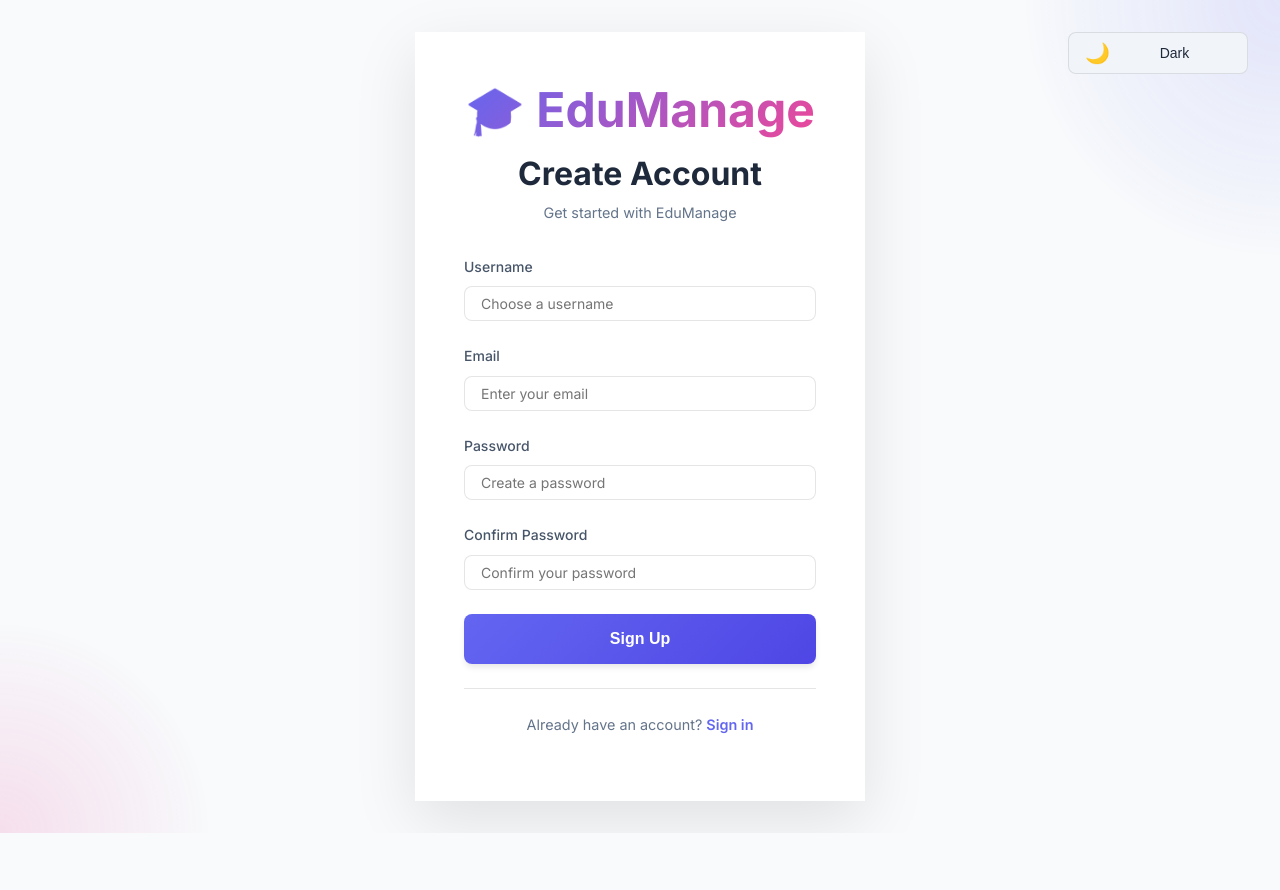
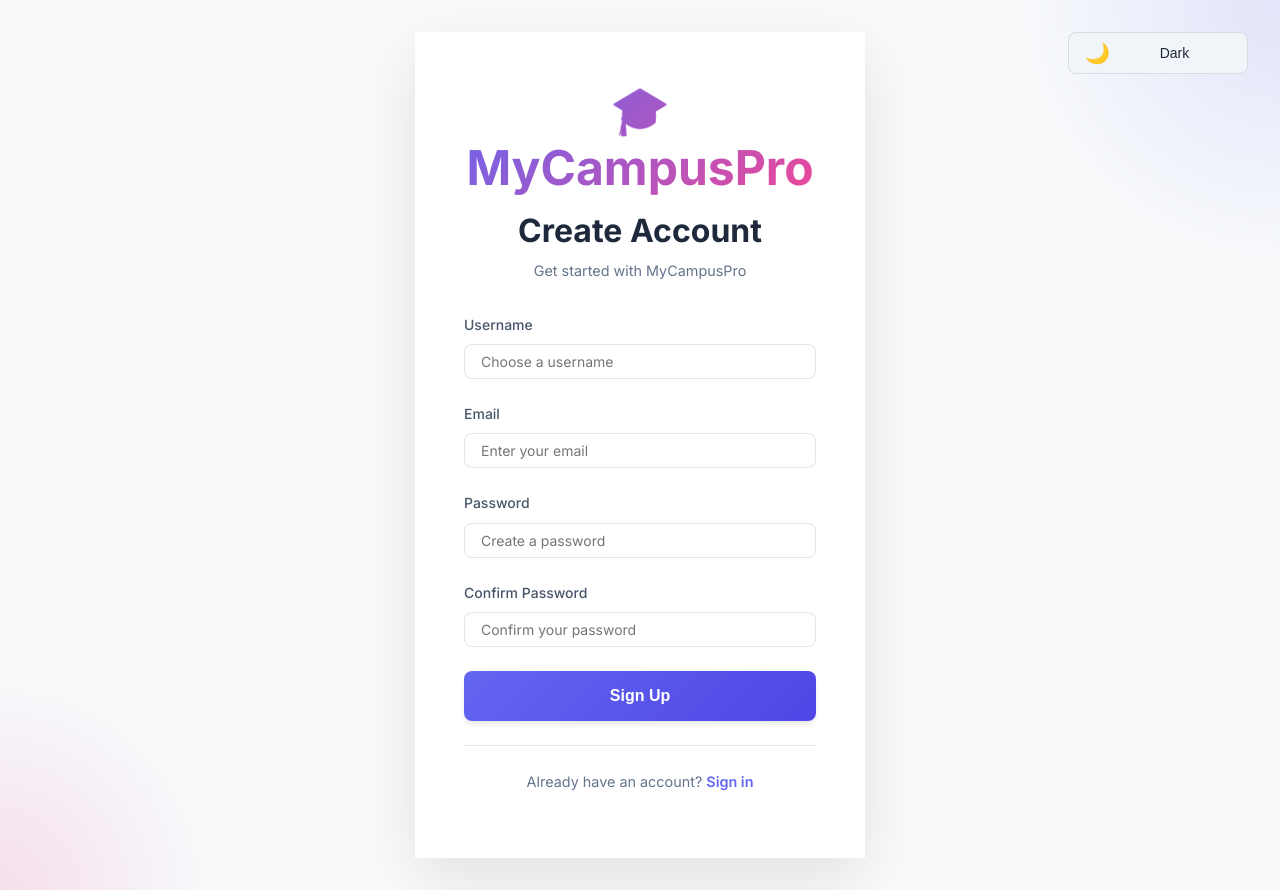
Before and after one commit to thecuriousjuel/OpenCampusPro, a React (Vite) app in the folder frontend/: page /register in a window 1280 px wide. Before the commit the page ends 833 px from the top, so only its background shows below. Built offline with nearby package versions, Linux system fonts and the light colour scheme.

Commit message:
App is working

```diff
--- a/frontend/index.html
+++ b/frontend/index.html
@@ -4,7 +4,7 @@
     <meta charset="UTF-8" />
     <link rel="icon" type="image/svg+xml" href="/vite.svg" />
     <meta name="viewport" content="width=device-width, initial-scale=1.0" />
-    <title>EduManage - Student Management System</title>
+    <title>MyCampusPro</title>
     <meta name="description" content="Comprehensive student management system for educational institutions" />
   </head>
   <body>
--- a/frontend/src/components/Sidebar.jsx
+++ b/frontend/src/components/Sidebar.jsx
@@ -1,3 +1,4 @@
+import { useState } from 'react';
 import { Link, useLocation, useNavigate } from 'react-router-dom';
 import { useAuth } from '../context/AuthContext';
 import ThemeToggle from './ThemeToggle';
@@ -7,6 +8,7 @@ const Sidebar = () => {
     const location = useLocation();
     const navigate = useNavigate();
     const { logout } = useAuth();
+    const [isLogoutHovered, setIsLogoutHovered] = useState(false);
 
     const menuItems = [
         { path: '/dashboard', icon: '📊', label: 'Dashboard' },
@@ -27,7 +29,7 @@ const Sidebar = () => {
     return (
         <div className="sidebar">
             <div className="sidebar-header">
-                <h2 className="sidebar-logo">🎓 EduManage</h2>
+                <h2 className="sidebar-logo">🎓 MyCampusPro</h2>
             </div>
 
             <nav className="sidebar-nav">
@@ -45,8 +47,13 @@ const Sidebar = () => {
 
             <div className="sidebar-footer">
                 <ThemeToggle />
-                <button onClick={handleLogout} className="logout-button">
-                    <span className="logout-icon">🚪</span>
+                <button
+                    onClick={handleLogout}
+                    className="logout-button"
+                    onMouseEnter={() => setIsLogoutHovered(true)}
+                    onMouseLeave={() => setIsLogoutHovered(false)}
+                >
+                    <span className="logout-icon">{isLogoutHovered ? '🚶‍♂️' : '🚪'}</span>
                     <span className="logout-label">Logout</span>
                 </button>
             </div>
--- a/frontend/src/pages/Login.jsx
+++ b/frontend/src/pages/Login.jsx
@@ -34,7 +34,7 @@ const Login = () => {
             </div>
             <div className="auth-card card-glass slide-up">
                 <div className="auth-header">
-                    <h1 className="auth-logo">🎓 EduManage</h1>
+                    <h1 className="auth-logo">🎓 MyCampusPro</h1>
                     <h2 className="auth-title">Welcome Back</h2>
                     <p className="auth-subtitle">Sign in to your account</p>
                 </div>
--- a/frontend/src/pages/Register.jsx
+++ b/frontend/src/pages/Register.jsx
@@ -42,9 +42,9 @@ const Register = () => {
             </div>
             <div className="auth-card card-glass slide-up">
                 <div className="auth-header">
-                    <h1 className="auth-logo">🎓 EduManage</h1>
+                    <h1 className="auth-logo">🎓 MyCampusPro</h1>
                     <h2 className="auth-title">Create Account</h2>
-                    <p className="auth-subtitle">Get started with EduManage</p>
+                    <p className="auth-subtitle">Get started with MyCampusPro</p>
                 </div>
 
                 {error && (
```
